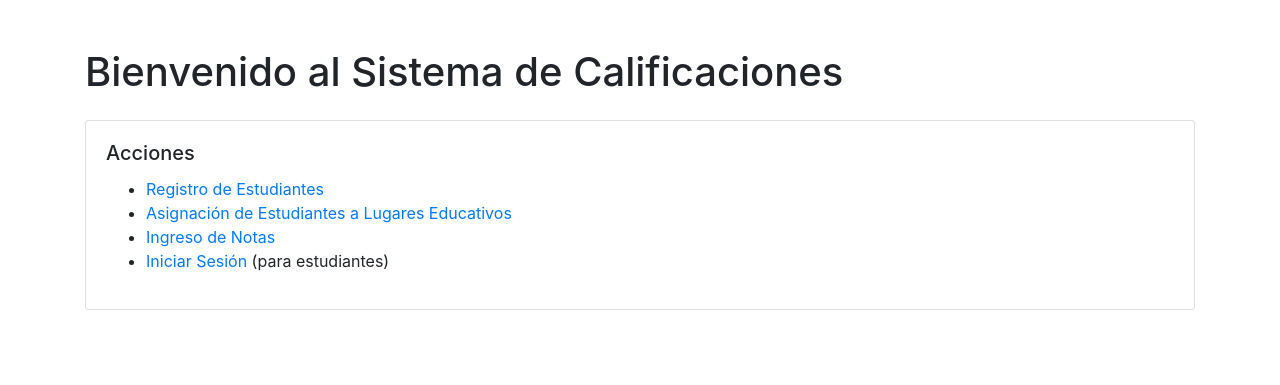
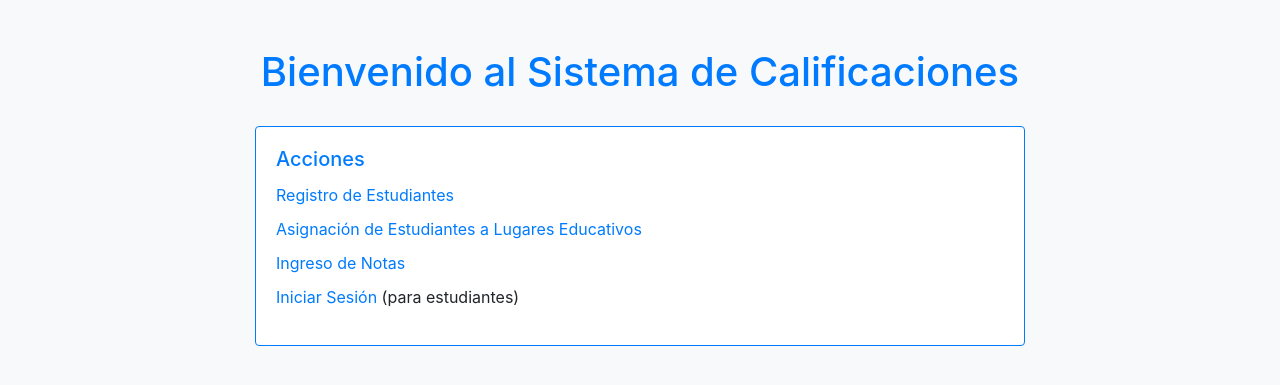
Before and after one commit to xNout/clasepractica4pwdsteven, a PHP site: page / in a window 1280 px wide. Shown: the top 385 px of the page. Run offline with PHP 8.4, Linux system fonts and the light colour scheme.

Commit message:
Modificacion index

```diff
--- a/index.php
+++ b/index.php
@@ -5,13 +5,56 @@
     <meta name="viewport" content="width=device-width, initial-scale=1.0">
     <title>Sistema de Calificaciones</title>
     <link rel="stylesheet" href="https://stackpath.bootstrapcdn.com/bootstrap/4.3.1/css/bootstrap.min.css">
+    <style>
+        body {
+            background-color: #f8f9fa;
+        }
+
+        .container {
+            max-width: 800px;
+            margin: 0 auto;
+        }
+
+        h1 {
+            text-align: center;
+            color: #007bff;
+            margin-bottom: 30px;
+        }
+
+        .card {
+            margin-top: 30px;
+            border: 1px solid #007bff;
+        }
+
+        .card-title {
+            color: #007bff;
+        }
+
+        ul {
+            list-style-type: none;
+            padding: 0;
+        }
+
+        li {
+            margin-bottom: 10px;
+        }
+
+        a {
+            color: #007bff;
+            text-decoration: none;
+        }
+
+        a:hover {
+            text-decoration: underline;
+        }
+    </style>
 </head>
 <body>
 
 <div class="container mt-5">
     <h1>Bienvenido al Sistema de Calificaciones</h1>
 
-    <div class="card mt-4">
+    <div class="card">
         <div class="card-body">
             <h5 class="card-title">Acciones</h5>
             <ul>
```
